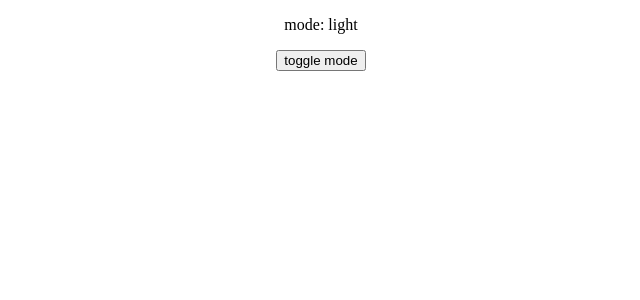
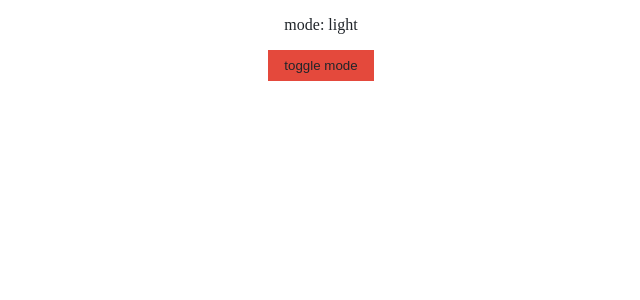
Before and after one commit to virtual-dnd/coffee-time, a React (Create React App) app in the folder packages/app/: page / in a window 1280 px wide. Shown: the top 300 px of the page, without its empty margins (327-967 px from the left). Built offline with nearby package versions, Linux system fonts and the light colour scheme.

Commit message:
feat(styles): add light and dark theme styles

```diff
--- a/packages/app/src/globalStyles.css
+++ b/packages/app/src/globalStyles.css
@@ -27,3 +27,24 @@ body,
   --text: #20252a;
   --text-sub: #32373a;
 }
+
+.light {
+  color: var(--text);
+  background-color: var(--bg-secondary);
+  --btn-text: var(var(--text-sub));
+  --accent: var(--accent-bean);
+}
+
+.dark {
+  color: var(--bg-primary);
+  background-color: var(--text);
+  --btn-text: var(--bg-primary);
+  --accent: var(--accent-cool);
+}
+
+button {
+  color: var(--btn-text);
+  background-color: var(--accent);
+  padding: 8px 16px;
+  border: none;
+}
```
